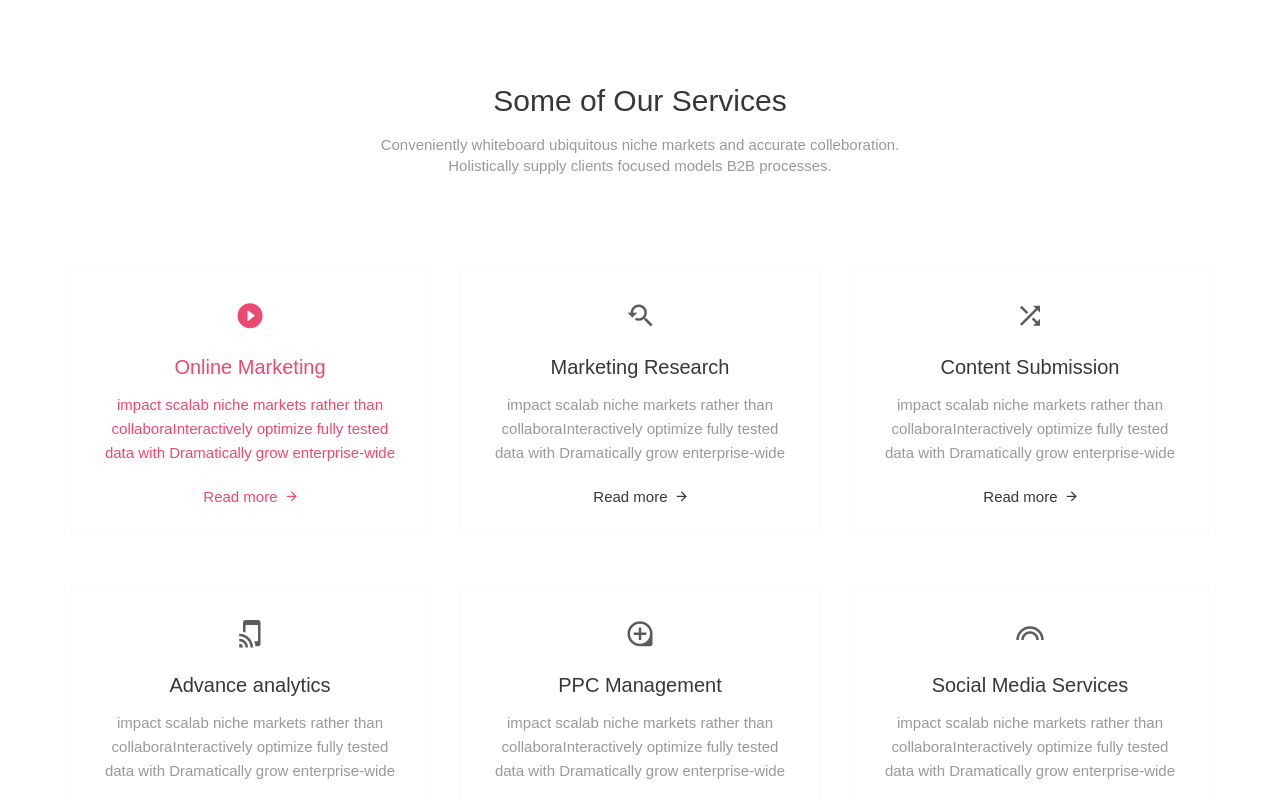
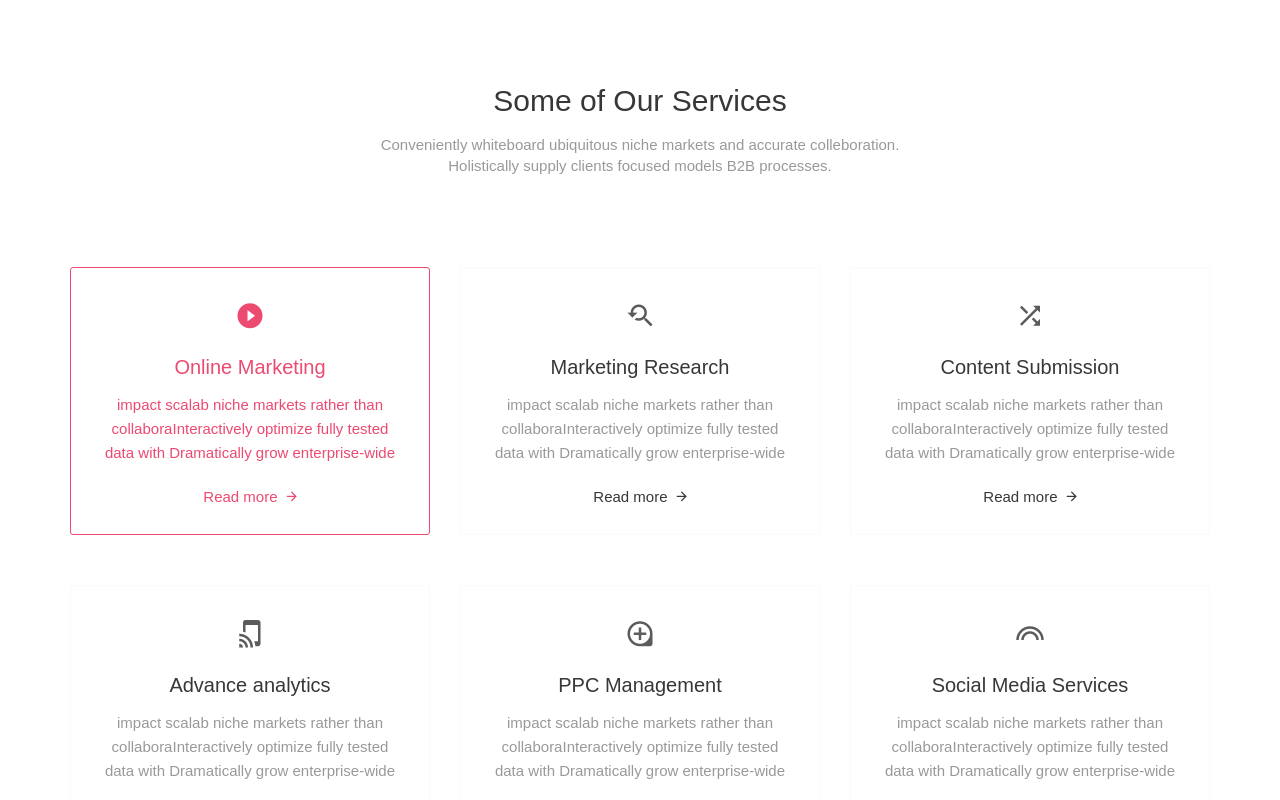
Before and after one commit to samiurtonmoy/psd2html-day2, a plain HTML site: page index.html in a window 1280 px wide. In both pictures the pointer is over the element 250 px from the left and 1149 px from the top of the page. Shown: the part 749-1549 px from the top of the page. Drawn offline with Linux system fonts and the light colour scheme; a web font is replaced by a local one.

Commit message:
updated readme file and css file

```diff
--- a/assets/css/style.css
+++ b/assets/css/style.css
@@ -137,6 +137,8 @@ a:hover { text-decoration: none }
 
 .single-service-box:hover {
     color: #ec4a71;
+    border: 1px solid #ec4a71;
+    border-radius: 3px;
 }
 
 .single-service-box:hover a.service-readmore-button, .single-service-box:hover h3, .single-service-box:hover .service-icon {
```
Also changed, not shown: 1 other file.
